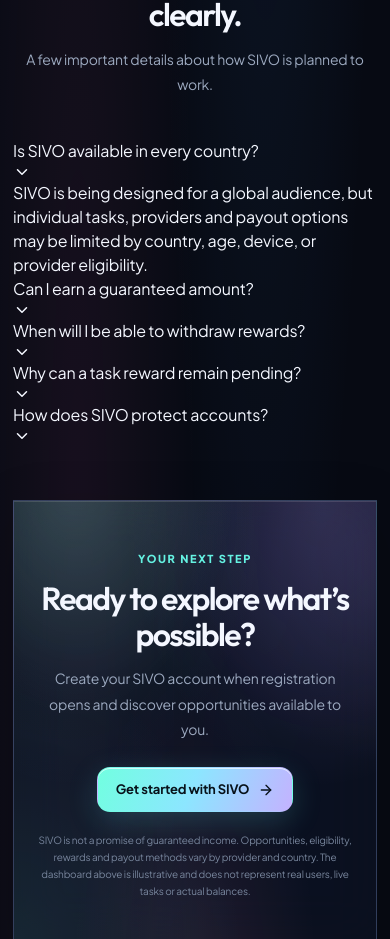
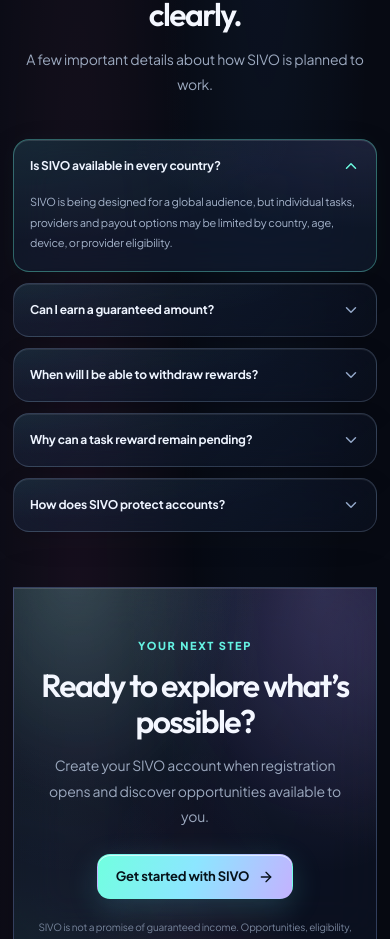
Before and after one commit to joshuamussanga7-cpu/SIVO, a Next.js app: page / in a window 390 px wide. Shown: the part 4135-5074 px from the top of the page. Built offline with nearby package versions, Linux system fonts and the light colour scheme.

Commit message:
Style SIVO interactive FAQ with liquid glass accordion

```diff
--- a/app/globals.css
+++ b/app/globals.css
@@ -760,3 +760,82 @@
 @media (prefers-reduced-motion: reduce) {
   .hero .gradient-text { animation: none; }
 }
+
+
+/* Interactive FAQ: accessible, tactile liquid-glass accordion */
+.faq-list {
+  display: grid;
+  gap: 11px;
+  width: min(100%, 820px);
+  margin: 0 auto;
+}
+.faq-item {
+  overflow: hidden;
+  border: 1px solid rgba(185, 211, 255, .19);
+  border-radius: 16px;
+  background:
+    radial-gradient(ellipse at 0% 0%, rgba(105,247,220,.055), transparent 55%),
+    linear-gradient(135deg, rgba(25,36,58,.64), rgba(12,19,34,.55));
+  -webkit-backdrop-filter: blur(20px) saturate(145%);
+  backdrop-filter: blur(20px) saturate(145%);
+  box-shadow: inset 0 1px rgba(255,255,255,.075), 0 10px 28px rgba(0,0,0,.12);
+  transition: border-color .22s ease, box-shadow .22s ease, background .22s ease;
+}
+.faq-item.open {
+  border-color: rgba(105,247,220,.35);
+  background:
+    radial-gradient(ellipse at 100% 0%, rgba(182,154,255,.09), transparent 48%),
+    radial-gradient(ellipse at 0% 0%, rgba(105,247,220,.075), transparent 55%),
+    rgba(18,29,48,.68);
+  box-shadow: inset 0 1px rgba(255,255,255,.12), 0 15px 36px rgba(0,0,0,.16), 0 0 24px rgba(105,247,220,.035);
+}
+.faq-question {
+  display: flex;
+  align-items: center;
+  justify-content: space-between;
+  gap: 18px;
+  width: 100%;
+  padding: 20px 22px;
+  border: 0;
+  color: #eef4ff;
+  background: transparent;
+  text-align: left;
+  font-size: 13px;
+  font-weight: 700;
+  cursor: pointer;
+}
+.faq-question svg {
+  flex: 0 0 auto;
+  color: #91a5c6;
+  transition: transform .22s ease, color .22s ease;
+}
+.faq-item.open .faq-question svg {
+  color: var(--sivo-mint, #69f7dc);
+  transform: rotate(180deg);
+}
+.faq-question:hover { color: white; }
+.faq-question:focus-visible {
+  outline: 2px solid var(--sivo-sky, #70c9ff);
+  outline-offset: -4px;
+  border-radius: 14px;
+}
+.faq-answer {
+  padding: 0 22px 21px;
+  max-width: 740px;
+  color: #a5b4cb;
+  font-size: 12px;
+  line-height: 1.85;
+  animation: faq-reveal .2s ease both;
+}
+@keyframes faq-reveal {
+  from { opacity: 0; transform: translateY(-4px); }
+  to { opacity: 1; transform: translateY(0); }
+}
+@media (max-width: 580px) {
+  .faq-question { padding: 17px 16px; font-size: 12px; }
+  .faq-answer { padding: 0 16px 18px; font-size: 11px; }
+}
+@media (prefers-reduced-motion: reduce) {
+  .faq-item, .faq-question svg { transition: none; }
+  .faq-answer { animation: none; }
+}
```
